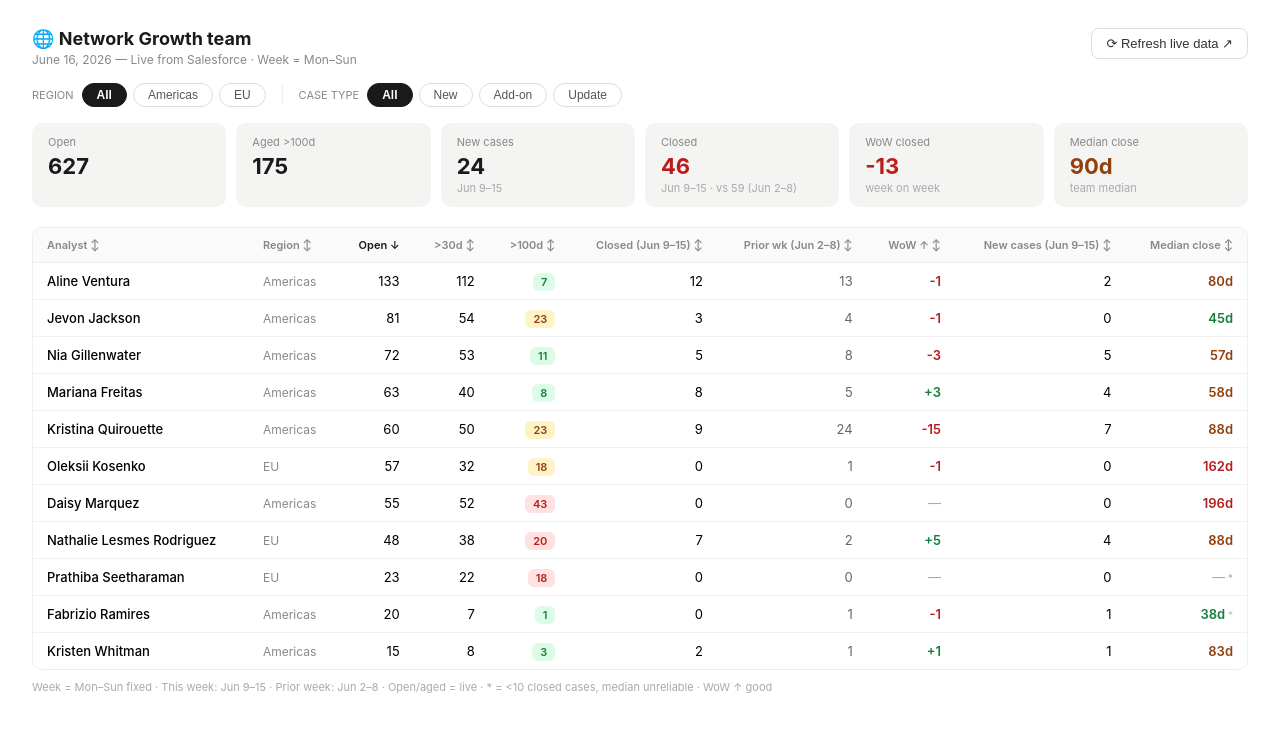
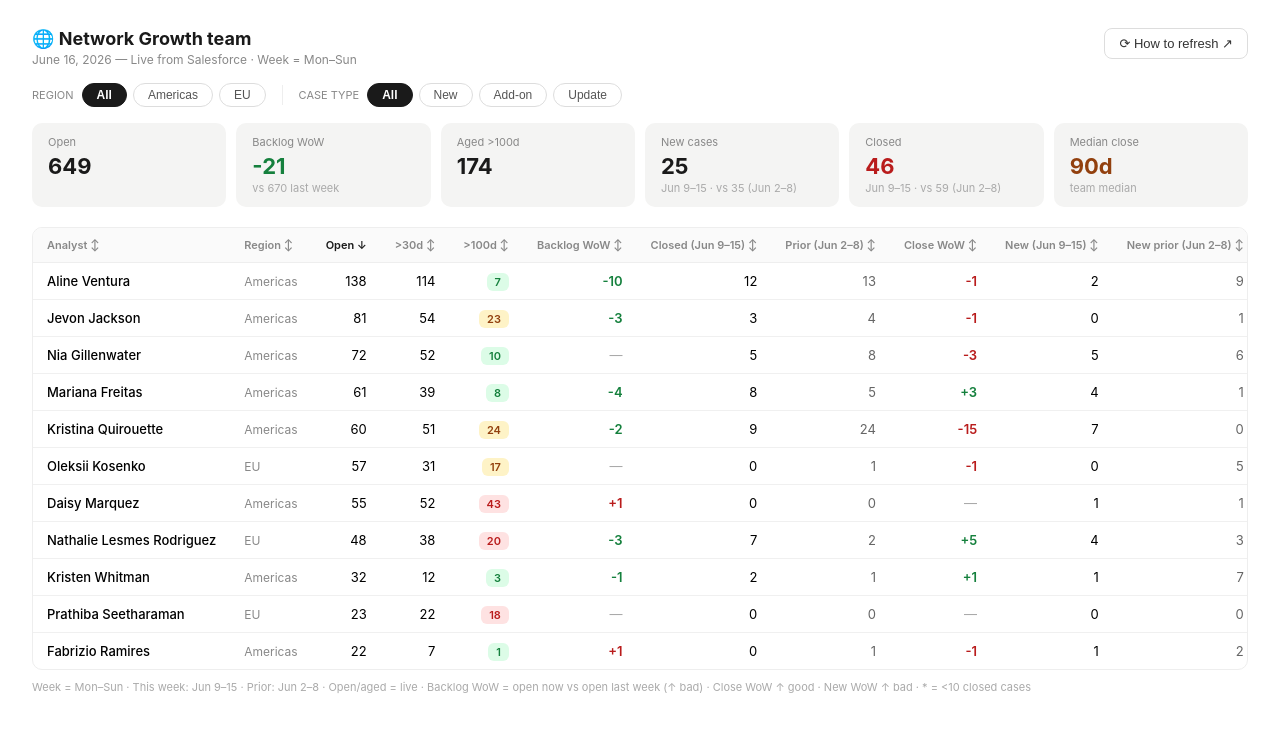
Before and after one commit to The-Vickerman/ng-dashboard, a React (Vite) app: page / in a window 1280 px wide. Shown: the top 732 px of the page. Built offline with nearby package versions, Linux system fonts and the light colour scheme; the HTML template or start-up script is replaced by a standard one.

Commit message:
Refresh Jun 16 — add backlog WoW + new cases WoW, fixed Mon-Sun weeks

```diff
--- a/src/App.jsx
+++ b/src/App.jsx
@@ -1,172 +1,123 @@
 import { useState, useMemo } from "react";
 
-// Week definition: fixed Mon-Sun
-// This week:  Mon Jun 9 – Sun Jun 15, 2026
-// Prior week: Mon Jun 2 – Sun Jun 8, 2026
 const AS_OF     = "June 16, 2026 — Live from Salesforce";
 const THIS_WEEK = "Jun 9–15";
 const PREV_WEEK = "Jun 2–8";
 
 const TEAM = [
-  {
-    name: "Aline Ventura", region: "Americas",
-    open:  { new:34,  addon:78,  update:7,   all:133 },
-    a30:   { new:31,  addon:75,  update:5,   all:112 },
-    a100:  { new:0,   addon:7,   update:0,   all:7   },
-    cl7:   { new:2,   addon:5,   update:1,   all:12  },
-    cp7:   { new:6,   addon:1,   update:3,   all:13  },
-    new7:  { new:0,   addon:1,   update:0,   all:2   },
-    median:{ new:99,  addon:84,  update:42,  all:80  },
-    mNote: { new:false,addon:false,update:false,all:false },
-  },
-  {
-    name: "Daisy Marquez", region: "Americas",
-    open:  { new:14,  addon:9,   update:22,  all:55  },
-    a30:   { new:13,  addon:9,   update:22,  all:52  },
-    a100:  { new:10,  addon:5,   update:20,  all:43  },
-    cl7:   { new:0,   addon:0,   update:0,   all:0   },
-    cp7:   { new:0,   addon:0,   update:0,   all:0   },
-    new7:  { new:0,   addon:0,   update:0,   all:0   },
-    median:{ new:200, addon:200, update:186, all:196 },
-    mNote: { new:false,addon:false,update:true,all:false },
-  },
-  {
-    name: "Jevon Jackson", region: "Americas",
-    open:  { new:28,  addon:23,  update:27,  all:81  },
-    a30:   { new:21,  addon:12,  update:18,  all:54  },
-    a100:  { new:11,  addon:6,   update:3,   all:23  },
-    cl7:   { new:0,   addon:1,   update:2,   all:3   },
-    cp7:   { new:1,   addon:0,   update:2,   all:4   },
-    new7:  { new:0,   addon:0,   update:0,   all:0   },
-    median:{ new:58,  addon:50,  update:37,  all:45  },
-    mNote: { new:false,addon:false,update:false,all:false },
-  },
-  {
-    name: "Kristen Whitman", region: "Americas",
-    open:  { new:4,   addon:8,   update:3,   all:15  },
-    a30:   { new:3,   addon:3,   update:2,   all:8   },
-    a100:  { new:0,   addon:2,   update:1,   all:3   },
-    cl7:   { new:0,   addon:2,   update:0,   all:2   },
-    cp7:   { new:0,   addon:0,   update:0,   all:1   },
-    new7:  { new:0,   addon:0,   update:0,   all:1   },
-    median:{ new:91,  addon:90,  update:39,  all:83  },
-    mNote: { new:false,addon:false,update:false,all:false },
-  },
-  {
-    name: "Kristina Quirouette", region: "Americas",
-    open:  { new:25,  addon:7,   update:10,  all:60  },
-    a30:   { new:23,  addon:7,   update:7,   all:50  },
-    a100:  { new:7,   addon:4,   update:2,   all:23  },
-    cl7:   { new:0,   addon:0,   update:2,   all:9   },
-    cp7:   { new:1,   addon:0,   update:1,   all:24  },
-    new7:  { new:1,   addon:0,   update:2,   all:7   },
-    median:{ new:132, addon:72,  update:76,  all:88  },
-    mNote: { new:false,addon:false,update:false,all:false },
-  },
-  {
-    name: "Mariana Freitas", region: "Americas",
-    open:  { new:18,  addon:14,  update:24,  all:63  },
-    a30:   { new:14,  addon:7,   update:12,  all:40  },
-    a100:  { new:2,   addon:5,   update:1,   all:8   },
-    cl7:   { new:1,   addon:2,   update:5,   all:8   },
-    cp7:   { new:2,   addon:2,   update:0,   all:5   },
-    new7:  { new:0,   addon:2,   update:2,   all:4   },
-    median:{ new:79,  addon:59,  update:33,  all:58  },
-    mNote: { new:false,addon:false,update:false,all:false },
-  },
-  {
-    name: "Nia Gillenwater", region: "Americas",
-    open:  { new:17,  addon:25,  update:25,  all:72  },
-    a30:   { new:14,  addon:19,  update:17,  all:53  },
-    a100:  { new:4,   addon:3,   update:3,   all:11  },
-    cl7:   { new:0,   addon:1,   update:2,   all:5   },
-    cp7:   { new:0,   addon:1,   update:7,   all:8   },
-    new7:  { new:0,   addon:1,   update:0,   all:5   },
-    median:{ new:83,  addon:52,  update:47,  all:57  },
-    mNote: { new:false,addon:false,update:false,all:false },
-  },
-  {
-    name: "Fabrizio Ramires", region: "Americas",
-    open:  { new:5,   addon:3,   update:7,   all:20  },
-    a30:   { new:4,   addon:1,   update:2,   all:7   },
-    a100:  { new:0,   addon:1,   update:0,   all:1   },
-    cl7:   { new:0,   addon:0,   update:0,   all:0   },
-    cp7:   { new:0,   addon:0,   update:1,   all:1   },
-    new7:  { new:0,   addon:0,   update:1,   all:1   },
-    median:{ new:null,addon:null,update:38,  all:38  },
-    mNote: { new:true,addon:true,update:true,all:true },
-  },
-  {
-    name: "Nathalie Lesmes Rodriguez", region: "EU",
-    open:  { new:12,  addon:13,  update:6,   all:48  },
-    a30:   { new:10,  addon:11,  update:3,   all:38  },
-    a100:  { new:5,   addon:9,   update:0,   all:20  },
-    cl7:   { new:2,   addon:3,   update:1,   all:7   },
-    cp7:   { new:0,   addon:0,   update:1,   all:2   },
-    new7:  { new:2,   addon:0,   update:1,   all:4   },
-    median:{ new:74,  addon:121, update:55,  all:88  },
-    mNote: { new:false,addon:false,update:false,all:false },
-  },
-  {
-    name: "Oleksii Kosenko", region: "EU",
-    open:  { new:10,  addon:22,  update:15,  all:57  },
-    a30:   { new:8,   addon:2,   update:15,  all:32  },
-    a100:  { new:6,   addon:2,   update:8,   all:18  },
-    cl7:   { new:0,   addon:0,   update:0,   all:0   },
-    cp7:   { new:0,   addon:0,   update:0,   all:1   },
-    new7:  { new:0,   addon:0,   update:0,   all:0   },
-    median:{ new:176, addon:163, update:129, all:162 },
-    mNote: { new:false,addon:false,update:false,all:false },
-  },
-  {
-    name: "Prathiba Seetharaman", region: "EU",
-    open:  { new:5,   addon:3,   update:0,   all:23  },
-    a30:   { new:5,   addon:3,   update:0,   all:22  },
-    a100:  { new:4,   addon:3,   update:0,   all:18  },
-    cl7:   { new:0,   addon:0,   update:0,   all:0   },
-    cp7:   { new:0,   addon:0,   update:0,   all:0   },
-    new7:  { new:0,   addon:0,   update:0,   all:0   },
-    median:{ new:null,addon:null,update:null,all:null },
-    mNote: { new:true,addon:true,update:true,all:true },
-  },
+  { name:"Aline Ventura", region:"Americas",
+    open:  {new:35, addon:79, update:7,  all:138}, a30:{new:32,addon:76,update:5, all:114},
+    a100:  {new:0,  addon:7,  update:0,  all:7  }, cl7:{new:2, addon:5, update:1, all:12 },
+    cp7:   {new:6,  addon:1,  update:3,  all:13 }, n7: {new:0, addon:1, update:0, all:2  },
+    np7:   {new:1,  addon:2,  update:2,  all:9  }, openp7:148,
+    median:{new:99, addon:84, update:42, all:80 }, mNote:{new:false,addon:false,update:false,all:false} },
+  { name:"Daisy Marquez", region:"Americas",
+    open:  {new:14, addon:9,  update:22, all:55 }, a30:{new:13,addon:9, update:22,all:52 },
+    a100:  {new:10, addon:5,  update:20, all:43 }, cl7:{new:0, addon:0, update:0, all:0  },
+    cp7:   {new:0,  addon:0,  update:0,  all:0  }, n7: {new:0, addon:0, update:0, all:1  },
+    np7:   {new:0,  addon:0,  update:0,  all:1  }, openp7:54,
+    median:{new:200,addon:200,update:186,all:196}, mNote:{new:false,addon:false,update:true,all:false} },
+  { name:"Jevon Jackson", region:"Americas",
+    open:  {new:28, addon:23, update:27, all:81 }, a30:{new:21,addon:12,update:18,all:54 },
+    a100:  {new:11, addon:6,  update:3,  all:23 }, cl7:{new:0, addon:1, update:2, all:3  },
+    cp7:   {new:1,  addon:0,  update:2,  all:4  }, n7: {new:0, addon:0, update:0, all:0  },
+    np7:   {new:0,  addon:0,  update:1,  all:1  }, openp7:84,
+    median:{new:58, addon:50, update:37, all:45 }, mNote:{new:false,addon:false,update:false,all:false} },
+  { name:"Kristen Whitman", region:"Americas",
+    open:  {new:14, addon:14, update:4,  all:32 }, a30:{new:5, addon:4, update:3, all:12 },
+    a100:  {new:0,  addon:2,  update:1,  all:3  }, cl7:{new:0, addon:2, update:0, all:2  },
+    cp7:   {new:0,  addon:0,  update:0,  all:1  }, n7: {new:0, addon:0, update:0, all:1  },
+    np7:   {new:0,  addon:5,  update:1,  all:7  }, openp7:33,
+    median:{new:91, addon:90, update:39, all:83 }, mNote:{new:false,addon:false,update:false,all:false} },
+  { name:"Kristina Quirouette", region:"Americas",
+    open:  {new:25, addon:7,  update:10, all:60 }, a30:{new:23,addon:7, update:7, all:51 },
+    a100:  {new:7,  addon:4,  update:2,  all:24 }, cl7:{new:0, addon:0, update:2, all:9  },
+    cp7:   {new:1,  addon:0,  update:1,  all:24 }, n7: {new:1, addon:0, update:2, all:7  },
+    np7:   {new:0,  addon:0,  update:0,  all:0  }, openp7:62,
+    median:{new:132,addon:72, update:76, all:88 }, mNote:{new:false,addon:false,update:false,all:false} },
+  { name:"Mariana Freitas", region:"Americas",
+    open:  {new:18, addon:13, update:23, all:61 }, a30:{new:14,addon:7, update:11,all:39 },
+    a100:  {new:2,  addon:5,  update:1,  all:8  }, cl7:{new:1, addon:2, update:5, all:8  },
+    cp7:   {new:2,  addon:2,  update:0,  all:5  }, n7: {new:0, addon:2, update:2, all:4  },
+    np7:   {new:0,  addon:0,  update:1,  all:1  }, openp7:65,
+    median:{new:79, addon:59, update:33, all:58 }, mNote:{new:false,addon:false,update:false,all:false} },
+  { name:"Nia Gillenwater", region:"Americas",
+    open:  {new:17, addon:25, update:25, all:72 }, a30:{new:14,addon:19,update:17,all:52 },
+    a100:  {new:4,  addon:3,  update:3,  all:10 }, cl7:{new:0, addon:1, update:2, all:5  },
+    cp7:   {new:0,  addon:1,  update:7,  all:8  }, n7: {new:0, addon:1, update:0, all:5  },
+    np7:   {new:1,  addon:1,  update:4,  all:6  }, openp7:72,
+    median:{new:83, addon:52, update:47, all:57 }, mNote:{new:false,addon:false,update:false,all:false} },
+  { name:"Fabrizio Ramires", region:"Americas",
+    open:  {new:5,  addon:3,  update:7,  all:22 }, a30:{new:4, addon:1, update:2, all:7  },
+    a100:  {new:0,  addon:1,  update:0,  all:1  }, cl7:{new:0, addon:0, update:0, all:0  },
+    cp7:   {new:0,  addon:0,  update:1,  all:1  }, n7: {new:0, addon:0, update:1, all:1  },
+    np7:   {new:1,  addon:0,  update:1,  all:2  }, openp7:21,
+    median:{new:null,addon:null,update:38,all:38}, mNote:{new:true,addon:true,update:true,all:true} },
+  { name:"Nathalie Lesmes Rodriguez", region:"EU",
+    open:  {new:12, addon:13, update:6,  all:48 }, a30:{new:10,addon:11,update:3, all:38 },
+    a100:  {new:5,  addon:9,  update:0,  all:20 }, cl7:{new:2, addon:3, update:1, all:7  },
+    cp7:   {new:0,  addon:0,  update:1,  all:2  }, n7: {new:2, addon:0, update:1, all:4  },
+    np7:   {new:0,  addon:1,  update:1,  all:3  }, openp7:51,
+    median:{new:74, addon:121,update:55, all:88 }, mNote:{new:false,addon:false,update:false,all:false} },
+  { name:"Oleksii Kosenko", region:"EU",
+    open:  {new:10, addon:23, update:15, all:57 }, a30:{new:8, addon:2, update:15,all:31 },
+    a100:  {new:6,  addon:2,  update:8,  all:17 }, cl7:{new:0, addon:0, update:0, all:0  },
+    cp7:   {new:0,  addon:0,  update:0,  all:1  }, n7: {new:0, addon:0, update:0, all:0  },
+    np7:   {new:1,  addon:4,  update:0,  all:5  }, openp7:57,
+    median:{new:176,addon:163,update:129,all:162}, mNote:{new:false,addon:false,update:false,all:false} },
+  { name:"Prathiba Seetharaman", region:"EU",
+    open:  {new:5,  addon:3,  update:0,  all:23 }, a30:{new:5, addon:3, update:0, all:22 },
+    a100:  {new:4,  addon:3,  update:0,  all:18 }, cl7:{new:0, addon:0, update:0, all:0  },
+    cp7:   {new:0,  addon:0,  update:0,  all:0  }, n7: {new:0, addon:0, update:0, all:0  },
+    np7:   {new:0,  addon:0,  update:0,  all:0  }, openp7:23,
+    median:{new:null,addon:null,update:null,all:null}, mNote:{new:true,addon:true,update:true,all:true} },
 ];
 
-const REASON_FILTERS = [
-  { key:"all",   label:"All"    },
-  { key:"new",   label:"New"    },
-  { key:"addon", label:"Add-on" },
-  { key:"update",label:"Update" },
-];
+const REASON_FILTERS = [{key:"all",label:"All"},{key:"new",label:"New"},{key:"addon",label:"Add-on"},{key:"update",label:"Update"}];
 const REGIONS = ["All","Americas","EU"];
 const COLS = [
-  { key:"name",   label:"Analyst",      align:"left"  },
-  { key:"region", label:"Region",       align:"left"  },
-  { key:"open",   label:"Open",         align:"right" },
-  { key:"a30",    label:">30d",         align:"right" },
-  { key:"a100",   label:">100d",        align:"right" },
-  { key:"cl7",    label:"Closed",       align:"right" },
-  { key:"cp7",    label:"Prior wk",     align:"right" },
-  { key:"cWow",   label:"WoW ↑",        align:"right" },
-  { key:"new7",   label:"New cases",    align:"right" },
-  { key:"median", label:"Median close", align:"right" },
+  {key:"name",   label:"Analyst",           align:"left" },
+  {key:"region", label:"Region",            align:"left" },
+  {key:"open",   label:"Open",              align:"right"},
+  {key:"a30",    label:">30d",              align:"right"},
+  {key:"a100",   label:">100d",             align:"right"},
+  {key:"bklog",  label:"Backlog WoW",       align:"right"},
+  {key:"cl7",    label:"Closed",            align:"right"},
+  {key:"cp7",    label:"Prior wk",          align:"right"},
+  {key:"cWow",   label:"Close WoW",         align:"right"},
+  {key:"n7",     label:"New cases",         align:"right"},
+  {key:"np7",    label:"New prior wk",      align:"right"},
+  {key:"nWow",   label:"New WoW",           align:"right"},
+  {key:"median", label:"Median close",      align:"right"},
 ];
 
-const g = (o,k) => o?.[k] ?? 0;
+const g=(o,k)=>o?.[k]??0;
 
 function Badge100({v,open}){
-  if(!open) return <span style={{color:"#aaa"}}>—</span>;
+  if(!open)return<span style={{color:"#aaa"}}>—</span>;
   const pct=v/open;
-  const [bg,fg]=pct>0.4?["#fee2e2","#b91c1c"]:pct>0.2?["#fef3c7","#92400e"]:["#dcfce7","#15803d"];
-  return <span style={{background:bg,color:fg,fontSize:11,padding:"2px 8px",borderRadius:6,fontWeight:600}}>{v}</span>;
+  const[bg,fg]=pct>0.4?["#fee2e2","#b91c1c"]:pct>0.2?["#fef3c7","#92400e"]:["#dcfce7","#15803d"];
+  return<span style={{background:bg,color:fg,fontSize:11,padding:"2px 8px",borderRadius:6,fontWeight:600}}>{v}</span>;
 }
-function WoW({v}){
-  if(!v) return <span style={{color:"#aaa"}}>—</span>;
-  return <span style={{color:v>0?"#15803d":"#b91c1c",fontWeight:600}}>{v>0?`+${v}`:v}</span>;
+function CloseWoW({v}){
+  if(!v)return<span style={{color:"#aaa"}}>—</span>;
+  return<span style={{color:v>0?"#15803d":"#b91c1c",fontWeight:600}}>{v>0?`+${v}`:v}</span>;
+}
+function NewWoW({v}){
+  if(!v)return<span style={{color:"#aaa"}}>—</span>;
+  // more new = bad (red)
+  return<span style={{color:v>0?"#b91c1c":"#15803d",fontWeight:600}}>{v>0?`+${v}`:v}</span>;
+}
+function BacklogWoW({curr,prev}){
+  const d=curr-prev;
+  if(!d)return<span style={{color:"#aaa"}}>—</span>;
+  // backlog growing = bad (red), shrinking = good (green)
+  return<span style={{color:d>0?"#b91c1c":"#15803d",fontWeight:600}}>{d>0?`+${d}`:d}</span>;
 }
 function Median({v,note}){
-  if(v==null) return <span style={{color:"#aaa"}}>—{note&&<span style={{fontSize:10}}> *</span>}</span>;
+  if(v==null)return<span style={{color:"#aaa"}}>—{note&&<span style={{fontSize:10}}> *</span>}</span>;
   const c=v<50?"#15803d":v<100?"#92400e":"#b91c1c";
-  return <span style={{color:c,fontWeight:600}}>{v}d{note&&<span style={{color:"#bbb",fontWeight:400,fontSize:10}}> *</span>}</span>;
+  return<span style={{color:c,fontWeight:600}}>{v}d{note&&<span style={{color:"#bbb",fontWeight:400,fontSize:10}}> *</span>}</span>;
 }
 const pill=(label,active,fn)=>(
   <button key={label} onClick={fn} style={{fontSize:12,padding:"4px 14px",borderRadius:20,cursor:"pointer",border:"1px solid",borderColor:active?"#1a1a1a":"#ddd",background:active?"#1a1a1a":"#fff",color:active?"#fff":"#555",fontWeight:active?600:400}}>{label}</button>
@@ -180,65 +131,69 @@
 );
 
 export default function App(){
-  const [region,setRegion]=useState("All");
-  const [reason,setReason]=useState("all");
-  const [sortKey,setSortKey]=useState("open");
-  const [sortAsc,setSortAsc]=useState(false);
+  const[region,setRegion]=useState("All");
+  const[reason,setReason]=useState("all");
+  const[sortKey,setSortKey]=useState("open");
+  const[sortAsc,setSortAsc]=useState(false);
 
   const filtered=useMemo(()=>TEAM.filter(m=>region==="All"||m.region===region),[region]);
-
   const rows=useMemo(()=>filtered.map(m=>({
     ...m,
-    _open: g(m.open,reason),
-    _a30:  g(m.a30, reason),
-    _a100: g(m.a100,reason),
-    _cl7:  g(m.cl7, reason),
-    _cp7:  g(m.cp7, reason),
-    _new7: g(m.new7,reason),
-    _med:  m.median?.[reason]??null,
-    _medN: m.mNote?.[reason]??false,
+    _open:  g(m.open, reason), _a30: g(m.a30,reason), _a100:g(m.a100,reason),
+    _cl7:   g(m.cl7,  reason), _cp7: g(m.cp7, reason),
+    _n7:    g(m.n7,   reason), _np7: g(m.np7, reason),
+    _med:   m.median?.[reason]??null, _medN:m.mNote?.[reason]??false,
+    _openp7:reason==="all"?m.openp7:g(m.open,reason)+g(m.cl7,reason)-g(m.n7,reason),
   })),[filtered,reason]);
 
   const sorted=useMemo(()=>[...rows].sort((a,b)=>{
     let av,bv;
-    const km={open:"_open",a30:"_a30",a100:"_a100",cl7:"_cl7",cp7:"_cp7",new7:"_new7"};
-    if(sortKey==="cWow")       {av=a._cl7-a._cp7;  bv=b._cl7-b._cp7;}
-    else if(sortKey==="median"){av=a._med??999;    bv=b._med??999;}
-    else if(km[sortKey])       {av=a[km[sortKey]]; bv=b[km[sortKey]];}
-    else                       {av=a[sortKey];     bv=b[sortKey];}
-    if(typeof av==="string") return sortAsc?av.localeCompare(bv):bv.localeCompare(av);
+    if(sortKey==="cWow")        {av=a._cl7-a._cp7;   bv=b._cl7-b._cp7;}
+    else if(sortKey==="nWow")   {av=a._n7-a._np7;    bv=b._n7-b._np7;}
+    else if(sortKey==="bklog")  {av=a._open-a._openp7;bv=b._open-b._openp7;}
+    else if(sortKey==="median") {av=a._med??999;      bv=b._med??999;}
+    else if(sortKey==="open")   {av=a._open;          bv=b._open;}
+    else if(sortKey==="a30")    {av=a._a30;           bv=b._a30;}
+    else if(sortKey==="a100")   {av=a._a100;          bv=b._a100;}
+    else if(sortKey==="cl7")    {av=a._cl7;           bv=b._cl7;}
+    else if(sortKey==="cp7")    {av=a._cp7;           bv=b._cp7;}
+    else if(sortKey==="n7")     {av=a._n7;            bv=b._n7;}
+    else if(sortKey==="np7")    {av=a._np7;           bv=b._np7;}
+    else                        {av=a[sortKey];       bv=b[sortKey];}
+    if(typeof av==="string")return sortAsc?av.localeCompare(bv):bv.localeCompare(av);
     return sortAsc?av-bv:bv-av;
   }),[rows,sortKey,sortAsc]);
 
   function hs(k){sortKey===k?setSortAsc(a=>!a):(setSortKey(k),setSortAsc(false));}
 
-  const tOpen =rows.reduce((s,m)=>s+m._open,0);
-  const tA100 =rows.reduce((s,m)=>s+m._a100,0);
-  const tCl7  =rows.reduce((s,m)=>s+m._cl7,0);
-  const tCp7  =rows.reduce((s,m)=>s+m._cp7,0);
-  const tNew7 =rows.reduce((s,m)=>s+m._new7,0);
-  const cWow  =tCl7-tCp7;
-  const vm    =rows.filter(m=>m._med!=null);
-  const tMed  =vm.length?Math.round(vm.reduce((s,m)=>s+m._med,0)/vm.length):null;
-  const rl    =REASON_FILTERS.find(r=>r.key===reason)?.label||"All";
-  const suffix=reason!=="all"?` · ${rl}`:"";
+  const tOpen  =rows.reduce((s,m)=>s+m._open,0);
+  const tOpenP =rows.reduce((s,m)=>s+m._openp7,0);
+  const tA100  =rows.reduce((s,m)=>s+m._a100,0);
+  const tCl7   =rows.reduce((s,m)=>s+m._cl7,0);
+  const tCp7   =rows.reduce((s,m)=>s+m._cp7,0);
+  const tN7    =rows.reduce((s,m)=>s+m._n7,0);
+  const tNp7   =rows.reduce((s,m)=>s+m._np7,0);
+  const cWow   =tCl7-tCp7;
+  const nWow   =tN7-tNp7;
+  const bkWow  =tOpen-tOpenP;
+  const vm     =rows.filter(m=>m._med!=null);
+  const tMed   =vm.length?Math.round(vm.reduce((s,m)=>s+m._med,0)/vm.length):null;
+  const rl     =REASON_FILTERS.find(r=>r.key===reason)?.label||"All";
+  const sfx    =reason!=="all"?` · ${rl}`:"";
 
   return(
     <div style={{fontFamily:"-apple-system,BlinkMacSystemFont,'Segoe UI',sans-serif",padding:"20px 24px",background:"#fff",minHeight:"100vh"}}>
-
-      {/* Header */}
       <div style={{display:"flex",justifyContent:"space-between",alignItems:"flex-start",marginBottom:16,flexWrap:"wrap",gap:12}}>
         <div>
           <div style={{fontSize:18,fontWeight:700,color:"#1a1a1a"}}>🌐 Network Growth team</div>
           <div style={{fontSize:12,color:"#888",marginTop:3}}>{AS_OF} · Week = Mon–Sun</div>
         </div>
-        <button onClick={()=>alert("To refresh: open the Claude conversation and click ⟳ Refresh live data.")}
+        <button onClick={()=>alert("To refresh: open the Claude conversation and say \"Refresh NG Dashboard\".")}
           style={{fontSize:13,padding:"7px 14px",border:"1px solid #ddd",borderRadius:8,background:"#fff",cursor:"pointer",color:"#333",whiteSpace:"nowrap"}}>
-          ⟳ Refresh live data ↗
+          ⟳ How to refresh ↗
         </button>
       </div>
 
-      {/* Filters */}
       <div style={{display:"flex",gap:16,marginBottom:16,flexWrap:"wrap",alignItems:"center"}}>
         <div style={{display:"flex",gap:6,alignItems:"center"}}>
           <span style={{fontSize:11,color:"#888",marginRight:2}}>REGION</span>
@@ -251,24 +206,22 @@
         </div>
       </div>
 
-      {/* Summary cards */}
       <div style={{display:"flex",gap:10,marginBottom:20,flexWrap:"wrap"}}>
-        {card(`Open${suffix}`,tOpen)}
-        {card(`Aged >100d${suffix}`,tA100)}
-        {card(`New cases${suffix}`,tNew7,"#1a1a1a",THIS_WEEK)}
-        {card(`Closed${suffix}`,tCl7,cWow>=0?"#15803d":"#b91c1c",`${THIS_WEEK} · vs ${tCp7} (${PREV_WEEK})`)}
-        {card(`WoW closed${suffix}`,cWow>=0?`+${cWow}`:cWow,cWow>=0?"#15803d":"#b91c1c","week on week")}
-        {card(`Median close${suffix}`,tMed?`${tMed}d`:"—",tMed?tMed<70?"#15803d":tMed<100?"#92400e":"#b91c1c":null,"team median")}
+        {card(`Open${sfx}`,tOpen)}
+        {card(`Backlog WoW${sfx}`,bkWow>=0?`+${bkWow}`:bkWow,bkWow>0?"#b91c1c":bkWow<0?"#15803d":"#888",`vs ${tOpenP} last week`)}
+        {card(`Aged >100d${sfx}`,tA100)}
+        {card(`New cases${sfx}`,tN7,nWow>0?"#b91c1c":"#1a1a1a",`${THIS_WEEK} · vs ${tNp7} (${PREV_WEEK})`)}
+        {card(`Closed${sfx}`,tCl7,cWow>=0?"#15803d":"#b91c1c",`${THIS_WEEK} · vs ${tCp7} (${PREV_WEEK})`)}
+        {card(`Median close${sfx}`,tMed?`${tMed}d`:"—",tMed?tMed<70?"#15803d":tMed<100?"#92400e":"#b91c1c":null,"team median")}
       </div>
 
-      {/* Table */}
       <div style={{overflowX:"auto",border:"1px solid #eee",borderRadius:10}}>
         <table style={{width:"100%",borderCollapse:"collapse",fontSize:13}}>
           <thead>
             <tr style={{background:"#fafafa"}}>
               {COLS.map(col=>(
                 <th key={col.key} onClick={()=>hs(col.key)} style={{fontSize:11,fontWeight:600,color:sortKey===col.key?"#1a1a1a":"#888",textAlign:col.align,padding:"10px 14px",borderBottom:"1px solid #eee",whiteSpace:"nowrap",cursor:"pointer",userSelect:"none"}}>
-                  {col.key==="cl7"?`Closed${suffix} (${THIS_WEEK})`:col.key==="cp7"?`Prior wk (${PREV_WEEK})`:col.key==="new7"?`New cases${suffix} (${THIS_WEEK})`:col.key==="open"&&reason!=="all"?`Open · ${rl}`:col.label}{" "}
+                  {col.key==="cl7"?`Closed (${THIS_WEEK})`:col.key==="cp7"?`Prior (${PREV_WEEK})`:col.key==="n7"?`New (${THIS_WEEK})`:col.key==="np7"?`New prior (${PREV_WEEK})`:col.label}{" "}
                   {sortKey===col.key?(sortAsc?"↑":"↓"):"↕"}
                 </th>
               ))}
@@ -282,19 +235,21 @@
                 <td style={{padding:"10px 14px",textAlign:"right"}}>{m._open}</td>
                 <td style={{padding:"10px 14px",textAlign:"right"}}>{m._a30}</td>
                 <td style={{padding:"10px 14px",textAlign:"right"}}><Badge100 v={m._a100} open={m._open}/></td>
+                <td style={{padding:"10px 14px",textAlign:"right"}}><BacklogWoW curr={m._open} prev={m._openp7}/></td>
                 <td style={{padding:"10px 14px",textAlign:"right"}}>{m._cl7}</td>
                 <td style={{padding:"10px 14px",textAlign:"right",color:"#666"}}>{m._cp7}</td>
-                <td style={{padding:"10px 14px",textAlign:"right"}}><WoW v={m._cl7-m._cp7}/></td>
-                <td style={{padding:"10px 14px",textAlign:"right"}}>{m._new7}</td>
+                <td style={{padding:"10px 14px",textAlign:"right"}}><CloseWoW v={m._cl7-m._cp7}/></td>
+                <td style={{padding:"10px 14px",textAlign:"right"}}>{m._n7}</td>
+                <td style={{padding:"10px 14px",textAlign:"right",color:"#666"}}>{m._np7}</td>
+                <td style={{padding:"10px 14px",textAlign:"right"}}><NewWoW v={m._n7-m._np7}/></td>
                 <td style={{padding:"10px 14px",textAlign:"right"}}><Median v={m._med} note={m._medN}/></td>
               </tr>
             ))}
           </tbody>
         </table>
       </div>
-
       <div style={{fontSize:11,color:"#aaa",marginTop:10}}>
-        Week = Mon–Sun fixed · This week: {THIS_WEEK} · Prior week: {PREV_WEEK} · Open/aged = live · * = &lt;10 closed cases, median unreliable · WoW ↑ good
+        Week = Mon–Sun · This week: {THIS_WEEK} · Prior: {PREV_WEEK} · Open/aged = live · Backlog WoW = open now vs open last week (↑ bad) · Close WoW ↑ good · New WoW ↑ bad · * = &lt;10 closed cases
       </div>
     </div>
   );
```
